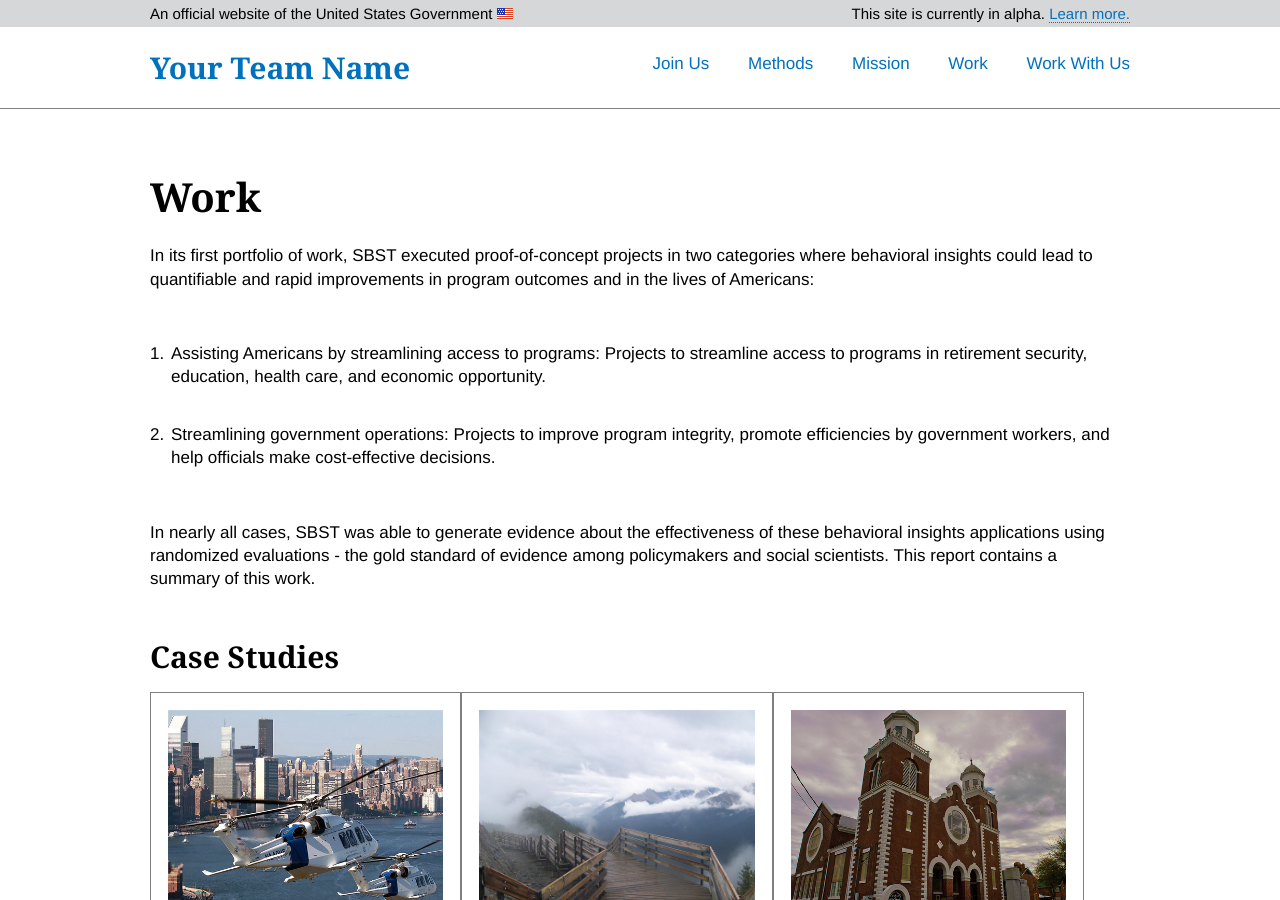
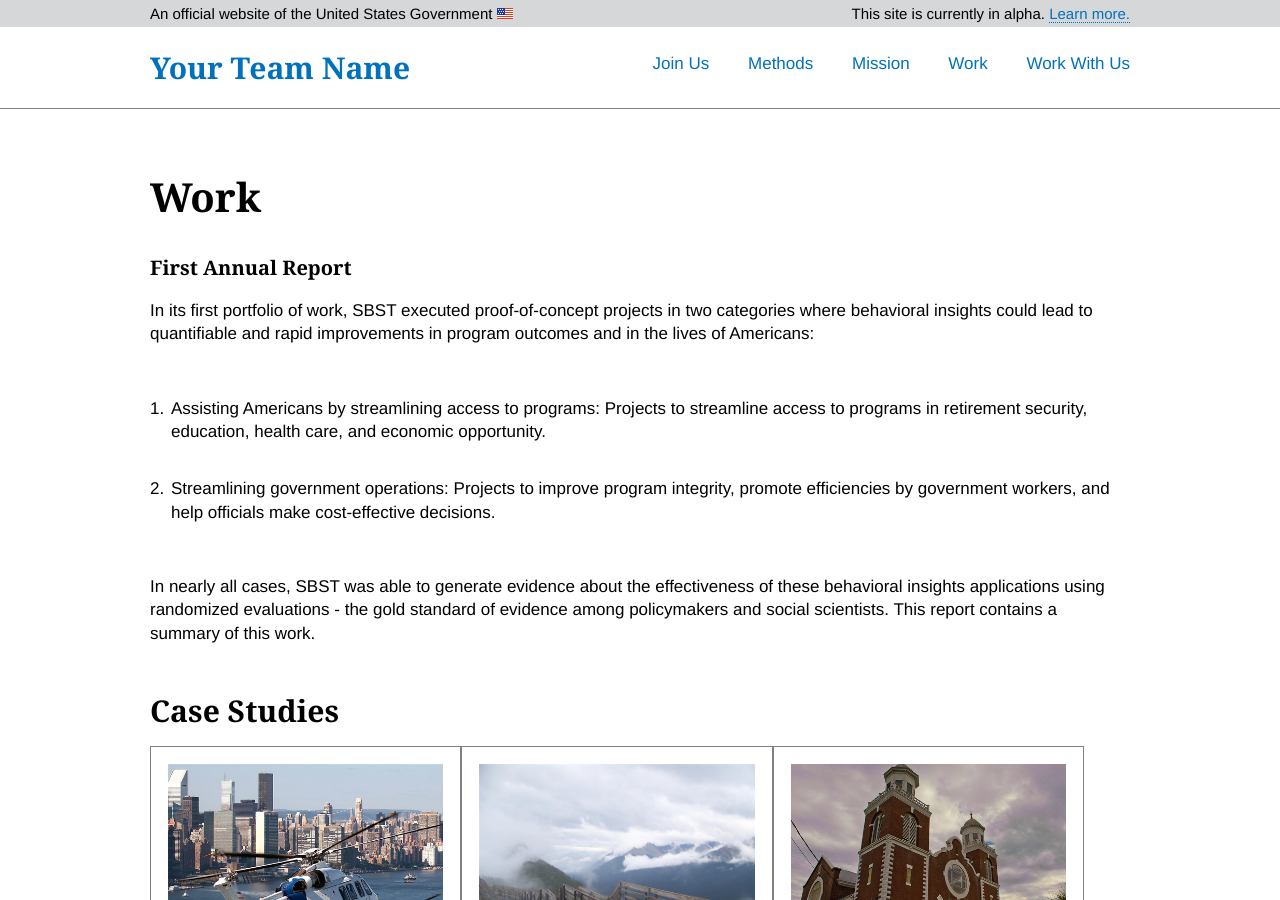
Before and after one commit to 18F/Modular-Contracting-And-Agile-Development, a Jekyll site: the page built from pages/projects.md, in a window 1280 px wide and 900 px high. Built offline with Jekyll 4.4.1, drawn with Linux system fonts in a browser that asks for light colours.

Commit message:
Some changes to pages/projects.md

```diff
--- a/pages/projects.md
+++ b/pages/projects.md
@@ -7,6 +7,8 @@
 ---
 # Work
 
+### First Annual Report
+
 In its first portfolio of work, SBST executed proof-of-concept projects in two categories where behavioral insights could lead to quantifiable and rapid improvements in program outcomes and in the lives of Americans:
 
 1.  Assisting Americans by streamlining access to programs: Projects to streamline access to programs in retirement security, education, health care, and economic opportunity.
```
